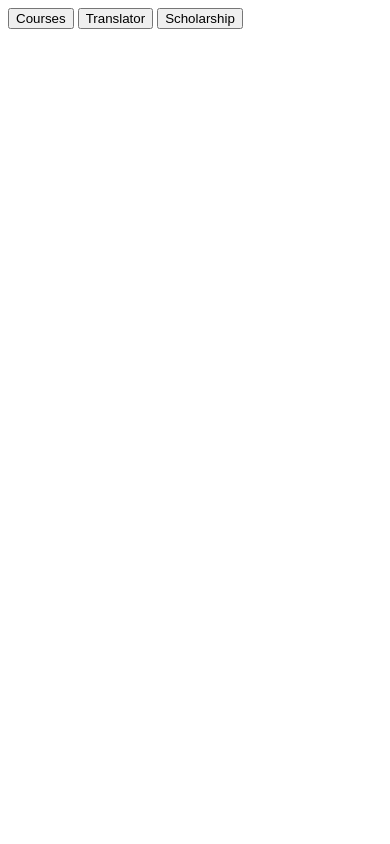
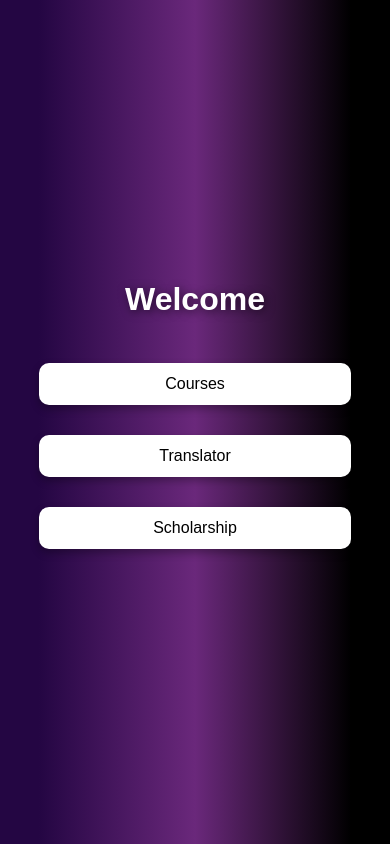
Before and after one commit to ArjunPC1121/Hackaphasia_Project, a Flask app: page /options in a window 390 px wide. Run offline with Flask 3, Linux system fonts and the light colour scheme.

Commit message:
Added options styling

```diff
--- /dev/null
+++ b/static/options.css
@@ -0,0 +1,77 @@
+/* Basic Reset */
+* {
+    margin: 0;
+    padding: 0;
+    box-sizing: border-box;
+}
+
+/* Body Style */
+body {
+    font-family: 'Arial', sans-serif;
+    background: rgb(36,6,67);
+    background: linear-gradient(90deg, rgba(36,6,67,1) 10%, rgba(106,40,123,1) 50%, rgba(0,0,0,1) 90%);
+    color: white;
+    display: flex;
+    justify-content: center;
+    align-items: center;
+    flex-direction: column; /* Stack buttons vertically */
+    height: 100vh; /* Full screen height */
+    text-align: center;
+}
+
+/* Heading Style (optional if you need a title) */
+h1 {
+    font-size: 3rem;
+    margin-bottom: 30px;
+    color: white;
+    text-shadow: 2px 2px 10px rgba(0, 0, 0, 0.6);
+}
+.container {
+    text-align: center;
+    background-color: rgba(255, 255, 255, 0.2); /* Semi-transparent background for contrast */
+    padding: 50px;
+    border-radius: 10px;
+    width: 80%;
+    max-width: 500px;
+    color: white;
+}
+
+
+/* Button Styling */
+button {
+    background-color: #ffffff; /* Primary button color */
+    color: rgb(0, 0, 0);
+    padding: 15px 30px;
+    border: none;
+    border-radius: 10px;
+    font-size: 1.2rem;
+    cursor: pointer;
+    margin: 15px 0;
+    width: 80%; /* Full width on small screens */
+    max-width: 400px;
+    transition: all 0.3s ease;
+    box-shadow: 0 4px 8px rgba(0, 0, 0, 0.3);
+}
+
+/* Button Hover Effect */
+button:hover {
+    background-color: #dac1ef; /* Change to a lighter shade on hover */
+    transform: translateY(-2px); /* Lift effect */
+}
+
+/* Button Active Effect */
+button:active {
+    transform: translateY(2px); /* Button press effect */
+}
+
+/* Responsive Design */
+@media (max-width: 600px) {
+    button {
+        padding: 12px 20px;
+        font-size: 1rem;
+    }
+
+    h1 {
+        font-size: 2rem; /* Smaller heading on small screens */
+    }
+}
--- a/templates/options.html
+++ b/templates/options.html
@@ -4,9 +4,11 @@
     <meta charset="UTF-8">
     <meta name="viewport" content="width=device-width, initial-scale=1.0">
     <title>Options</title>
+    <link rel="stylesheet" href="/static/options.css">
 </head>
 <body>
     <!-- Change button type to "button" -->
+     <h1>Welcome</h1>
     <button type="button" onclick="courses()">Courses</button>
     <button type="button" onclick="translate_js()">Translator</button>
     <button type="button" onclick="scholarship()">Scholarship</button>
```
